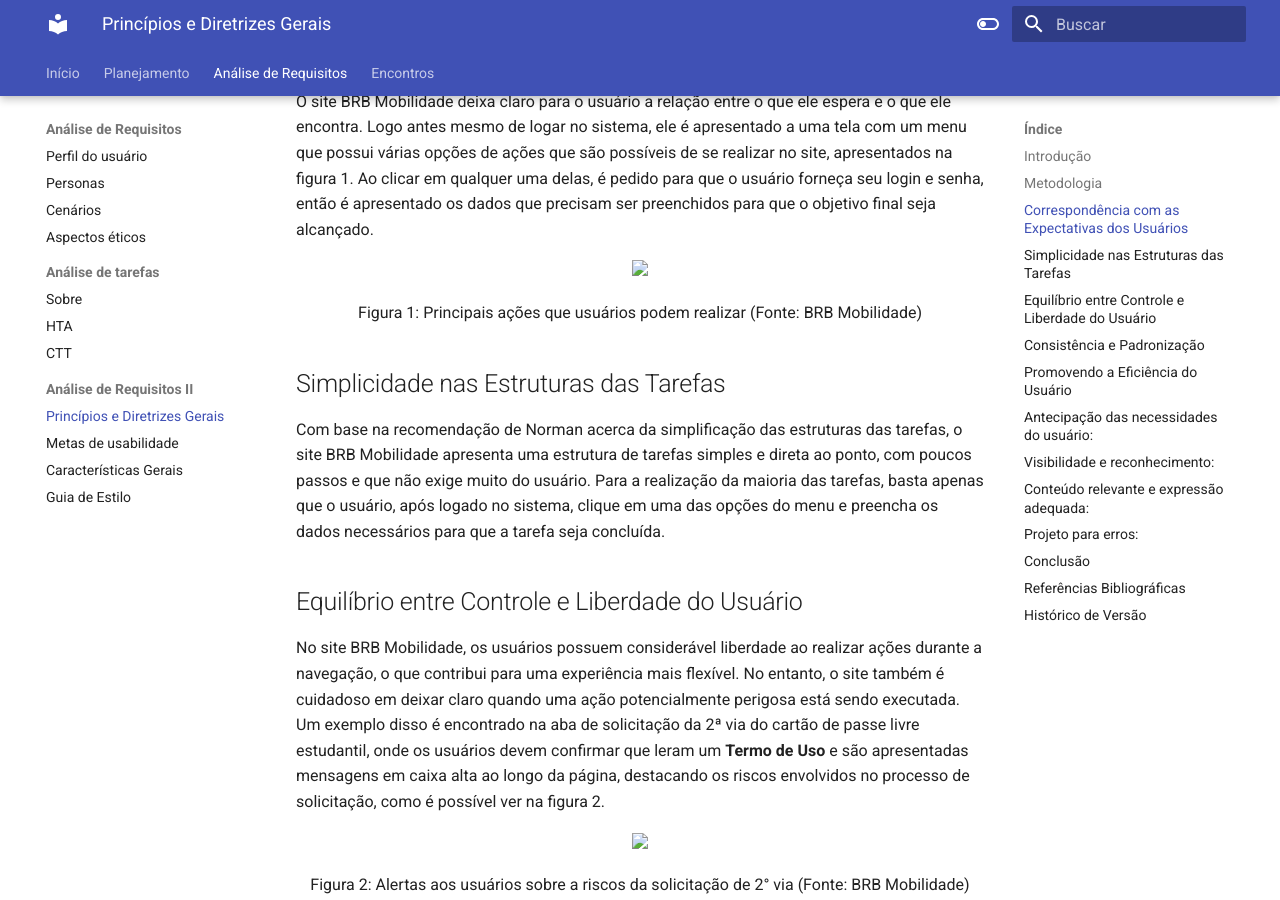
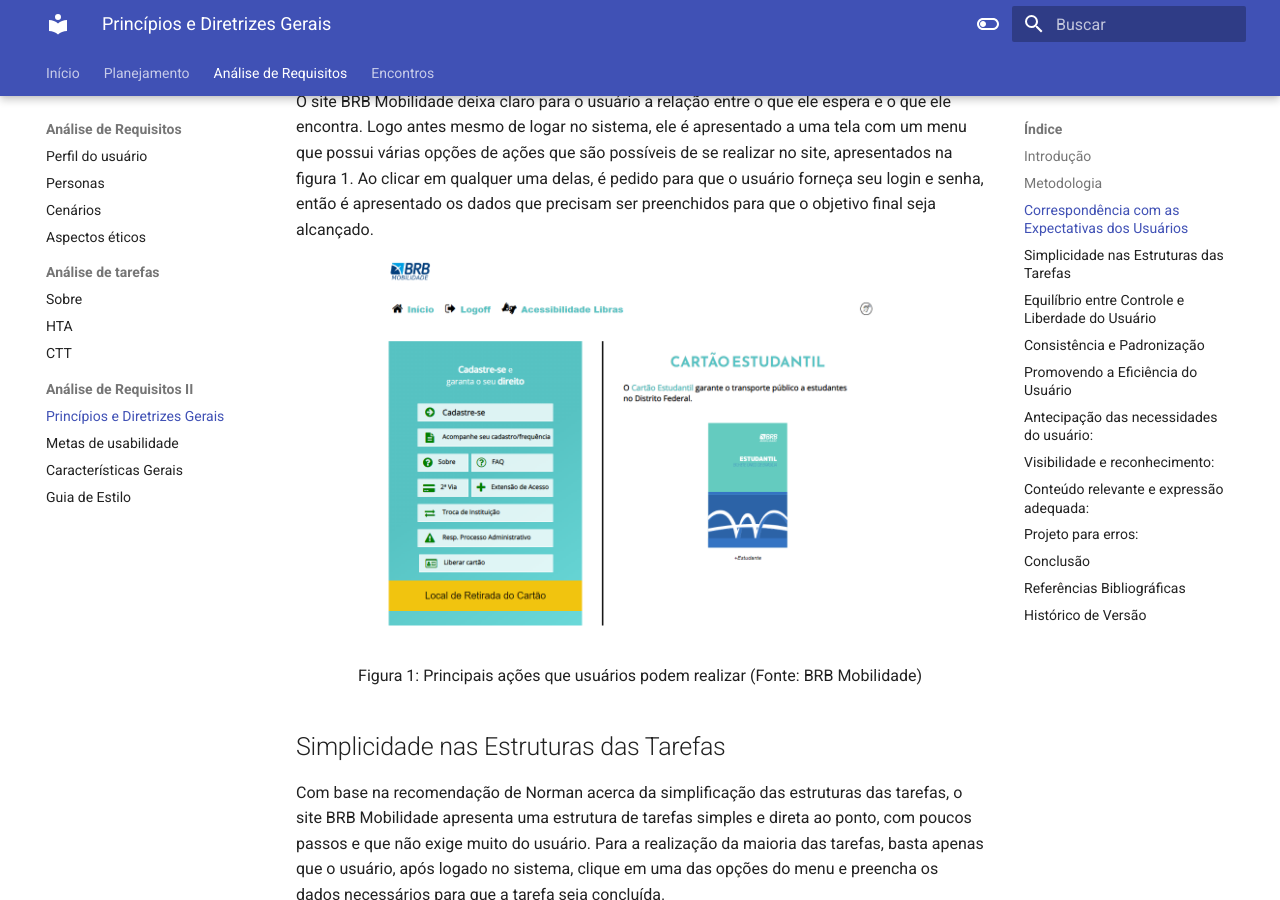
Before and after one commit to Interacao-Humano-Computador/2023.2--BRB-Mobilidade, an MkDocs documentation site: the page built from docs/analiseRequisitos/principios_gerais.md, in a window 1280 px wide and 900 px high, scrolled down 1514 px. Built offline with MkDocs 1.6.1 and Material for MkDocs 9.7.7, drawn with Linux system fonts in a browser that asks for light colours.

Commit message:
corrige caminhos

```diff
--- a/docs/analiseRequisitos/principios_gerais.md
+++ b/docs/analiseRequisitos/principios_gerais.md
@@ -34,7 +34,7 @@
 O site BRB Mobilidade deixa claro para o usuário a relação entre o que ele espera e o que ele encontra. Logo antes mesmo de logar no sistema, ele é apresentado a uma tela com um menu que possui várias opções de ações que são possíveis de se realizar no site, apresentados na figura 1. Ao clicar em qualquer uma delas, é pedido para que o usuário forneça seu login e senha, então é apresentado os dados que precisam ser preenchidos para que o objetivo final seja alcançado.
 
 <div style="text-align: center">
-    <img src="../assets/PrincipiosGerais/acoesPossiveis.png" style="width: 80%">
+    <img src="https://github.com/Interacao-Humano-Computador/2023.2--BRB-Mobilidade/blob/main/docs/assets/PrincipiosGerais/acoesPossiveis.png?raw=true" style="width: 80%">
     <p>Figura 1: Principais ações que usuários podem realizar (Fonte: BRB Mobilidade)</p>
 </div>
 
@@ -49,14 +49,14 @@
 No site BRB Mobilidade, os usuários possuem considerável liberdade ao realizar ações durante a navegação, o que contribui para uma experiência mais flexível. No entanto, o site também é cuidadoso em deixar claro quando uma ação potencialmente perigosa está sendo executada. Um exemplo disso é encontrado na aba de solicitação da 2ª via do cartão de passe livre estudantil, onde os usuários devem confirmar que leram um **Termo de Uso** e são apresentadas mensagens em caixa alta ao longo da página, destacando os riscos envolvidos no processo de solicitação, como é possível ver na figura 2.
 
 <div style="text-align: center">
-    <img src="../assets/PrincipiosGerais/acaoPerigosa.png" style="width: 80%">
+    <img src="https://github.com/Interacao-Humano-Computador/2023.2--BRB-Mobilidade/blob/main/docs/assets/PrincipiosGerais/acaoPerigosa.png?raw=true" style="width: 80%">
     <p>Figura 2: Alertas aos usuários sobre a riscos da solicitação de 2° via (Fonte: BRB Mobilidade)</p>
 </div>
 
 Em outras páginas, onde os riscos são menores, os usuários podem facilmente salvar ou atualizar seus dados, com a opção de reverter a ação se necessário, garantindo assim um equilíbrio entre liberdade e segurança na interação com o site.
 
 <div style="text-align: center">
-    <img src="../assets/PrincipiosGerais/refazerAcao.png" style="width: 80%">
+    <img src="https://github.com/Interacao-Humano-Computador/2023.2--BRB-Mobilidade/blob/main/docs/assets/PrincipiosGerais/refazerAcao.png?raw=true" style="width: 80%">
     <p>Figura 3: Janela para confirmar ação de troca de endereço (Fonte: BRB Mobilidade)</p>
 </div>
 
@@ -71,7 +71,7 @@
 O site apresenta eficiência do usuário ao oferecer um processo de atualização de dados simplificado e rápido. Os usuários podem facilmente acessar suas informações de cartão e efetuar atualizações necessárias, como alteração de endereço ou renovação do cartão, em apenas alguns cliques. Porém, caso o usuário esteja no processo de preencher um formulário e troque de aba, ao retornar para o formulário os dados registrados anteriormente são perdidos, como é mostrado na figura , o que demonstra falta de compromisso com a eficiência do usuário.
 
 <div style="text-align: center">
-    <img src="../assets/PrincipiosGerais/2via.png" style="width: 80%">
+    <img src="https://github.com/Interacao-Humano-Computador/2023.2--BRB-Mobilidade/blob/main/docs/assets/PrincipiosGerais/2via.png?raw=true" style="width: 80%">
     <p>Figura 4: Dados salvos do usuário e reutilizados pelo sistema (Fonte: BRB Mobilidade)</p>
 </div>
 
@@ -86,12 +86,12 @@
 A maioria dos ícones do site BRB Mobilidade são bem intuitivos e representam claramente as tarefas que eles representam, com algumas exceções. Contudo, eles não estão presentes em toda a extensão do site, aparecendo apenas em algumas páginas, o que pode gerar confusão para o usuário, como podemos ver na figura 5, na qual os ícones estão bem representados. No entanto, na figura 6, eles não aparecem, apesar de se referirem à mesma situação
 
 <div style="text-align: center">
-    <img src="../assets/PrincipiosGerais/img1.jpeg" style="width: 80%">
+    <img src="https://github.com/Interacao-Humano-Computador/2023.2--BRB-Mobilidade/blob/main/docs/assets/PrincipiosGerais/img1.jpeg?raw=true" style="width: 80%">
     <p>Figura 5: Ícones e outros elementos gráficos (Fonte: BRB Mobilidade)</p>
 </div>
 
 <div style="text-align: center">
-    <img src="../assets/PrincipiosGerais/img2.jpeg" style="width: 80%">
+    <img src="https://github.com/Interacao-Humano-Computador/2023.2--BRB-Mobilidade/blob/main/docs/assets/PrincipiosGerais/img2.jpeg?raw=true" style="width: 80%">
     <p>Figura 6: Barra de tarefas (Fonte: BRB Mobilidade)</p>
 </div>
 
@@ -101,7 +101,7 @@
 O sistema do BRB Mobilidade apresenta uma comunicação simples e acessível para o perfil de usuário do site. No entanto, às vezes são utilizados termos e siglas que podem estar além do conhecimento do usuário. Felizmente, as siglas sempre são explicadas logo após a citação, como podemos observar na figura 7
 
 <div style="text-align: center">
-    <img src="../assets/PrincipiosGerais/img3.jpeg" style="width: 80%">
+    <img src="https://github.com/Interacao-Humano-Computador/2023.2--BRB-Mobilidade/blob/main/docs/assets/PrincipiosGerais/img3.jpeg?raw=true" style="width: 80%">
     <p>Figura 7: Trecho do texto de termos de Uso (Fonte: BRB Mobilidade)</p>
 </div>
 
@@ -111,7 +111,7 @@
 Dentro do BRB Mobilidade, existem diversos atalhos que são controversos e não contribuem para a resolução de problemas. Por exemplo, o ícone de uma casinha na figura 8 indica um botão para retornar à página inicial. No entanto, ele leva o usuário para a página de serviços, forçando a pessoa a utilizar o botão de voltar do próprio navegador para retornar à página inicial.
 
 <div style="text-align: center">
-    <img src="../assets/PrincipiosGerais/img4.jpeg" style="width: 80%">
+    <img src="https://github.com/Interacao-Humano-Computador/2023.2--BRB-Mobilidade/blob/main/docs/assets/PrincipiosGerais/img4.jpeg?raw=true" style="width: 80%">
     <p>Figura 8: Interface do sistema (Fonte: BRB Mobilidade)</p>
 </div>
 
```
